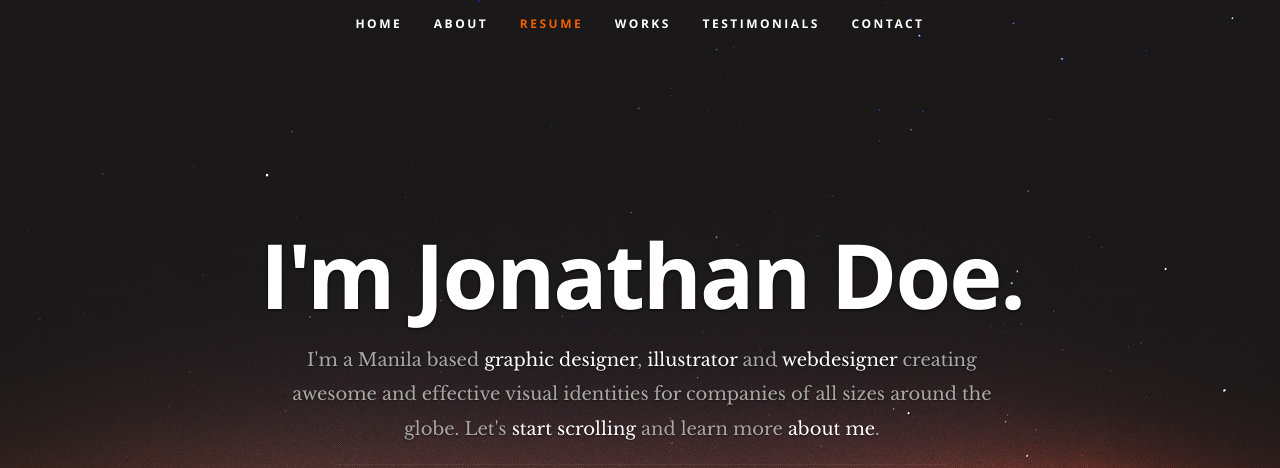
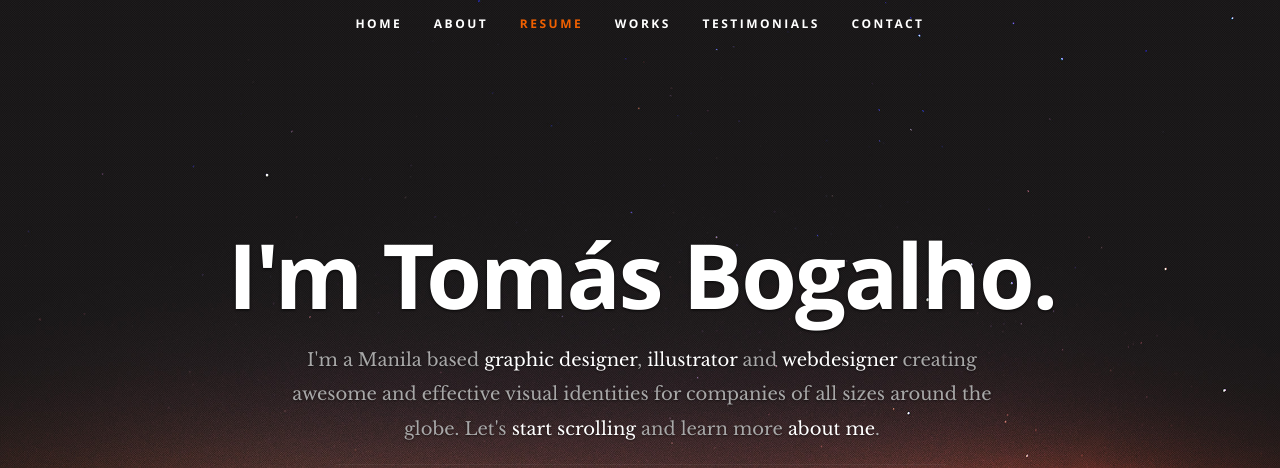
Before and after one commit to tomasbogalho/Cloud-Resume-Challenge, a plain HTML site: page Frontend/index.html in a window 1280 px wide. Shown: the top 468 px of the page. Drawn offline with nearby package versions, Linux system fonts and the light colour scheme.

Commit message:
changing index file - To Im Tomas, so we can the the change using the github action

```diff
--- a/Frontend/index.html
+++ b/Frontend/index.html
@@ -56,7 +56,7 @@
 
       <div class="row banner">
          <div class="banner-text">
-            <h1 class="responsive-headline">I'm Jonathan Doe.</h1>
+            <h1 class="responsive-headline">I'm Tomás Bogalho.</h1>
             <h3>I'm a Manila based <span>graphic designer</span>, <span>illustrator</span> and <span>webdesigner</span> creating awesome and
             effective visual identities for companies of all sizes around the globe. Let's <a class="smoothscroll" href="#about">start scrolling</a>
             and learn more <a class="smoothscroll" href="#about">about me</a>.</h3>
```
